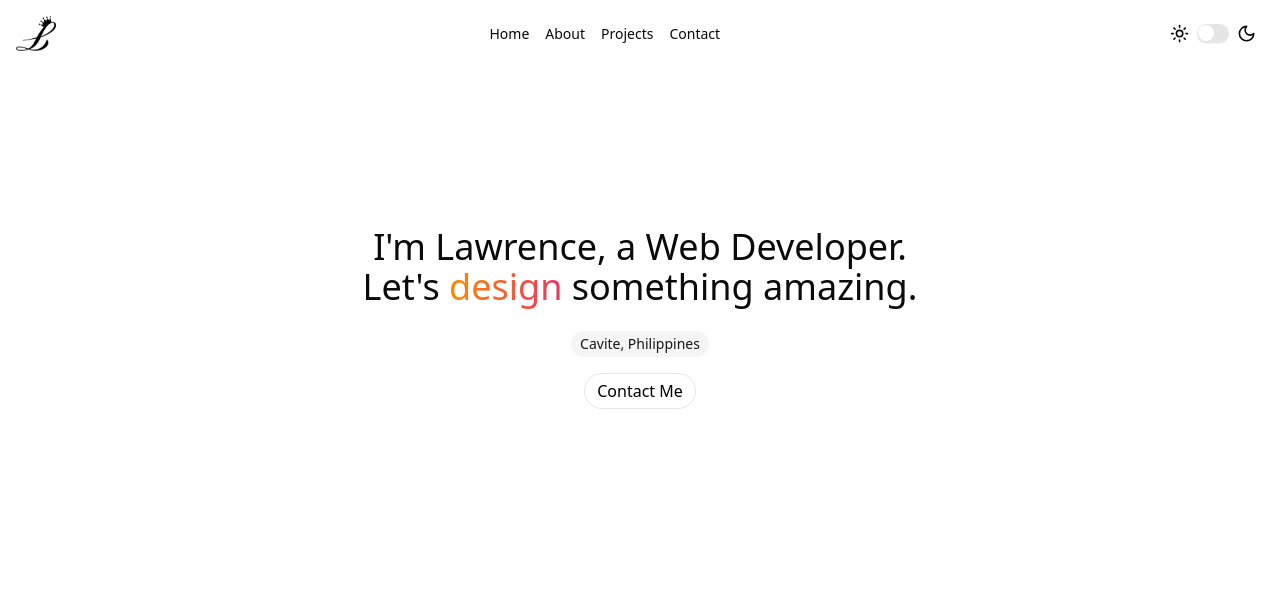
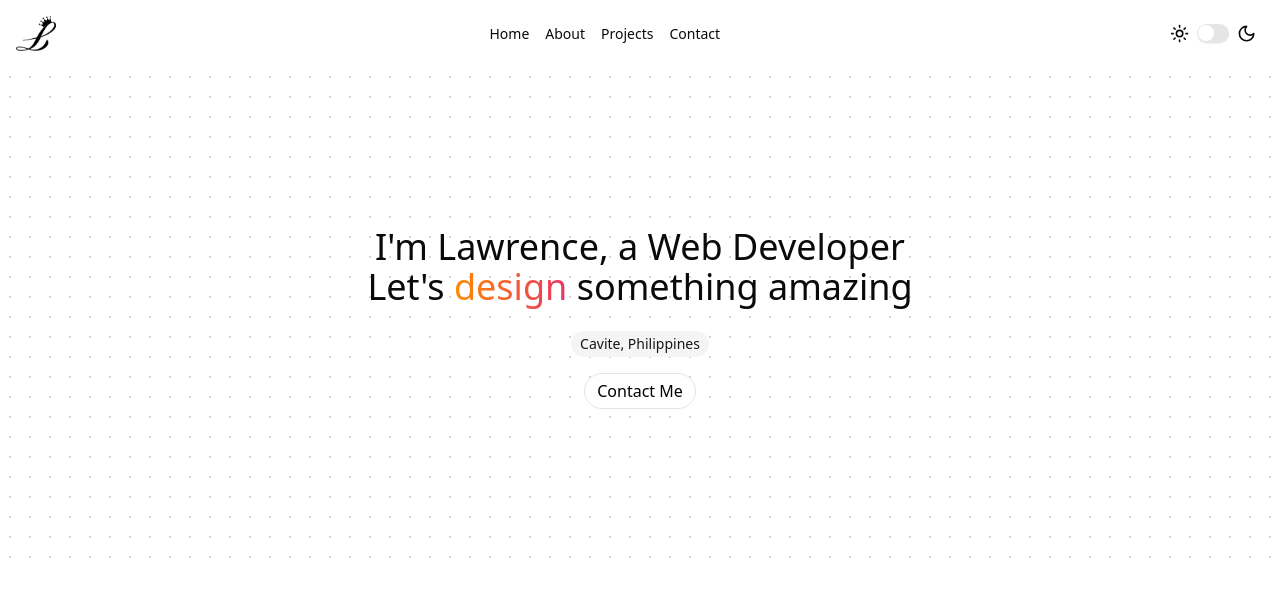
Before and after one commit to las-qwerty/personal-portfolio, a Next.js app: page / in a window 1280 px wide. Shown: the top 596 px of the page. Built offline with nearby package versions, Linux system fonts and the light colour scheme.

Commit message:
update background

```diff
--- a/package.json
+++ b/package.json
@@ -14,15 +14,19 @@
     "@radix-ui/react-navigation-menu": "^1.2.6",
     "@radix-ui/react-slot": "^1.2.0",
     "@radix-ui/react-switch": "^1.1.4",
+    "@tsparticles/react": "^3.0.0",
     "class-variance-authority": "^0.7.1",
     "clsx": "^2.1.1",
     "framer-motion": "^12.6.3",
     "lucide-react": "^0.487.0",
+    "motion": "^12.6.5",
     "next": "^15.3.0",
     "next-themes": "^0.4.6",
     "react": "^19.1.0",
     "react-dom": "^19.1.0",
+    "react-particles": "^2.12.2",
     "tailwind-merge": "^3.2.0",
+    "tsparticles-slim": "^2.12.0",
     "tw-animate-css": "^1.2.5"
   },
   "devDependencies": {
--- a/src/app/layout.tsx
+++ b/src/app/layout.tsx
@@ -1,7 +1,6 @@
 import type { Metadata } from "next";
 import "./globals.css";
 import { ThemeProvider } from "@/components/theme-provider";
-import { ModeToggle } from "@/components/mode-toggle";
 
 export const metadata: Metadata = {
   title: "Lawrence A-J Soriano",
--- /dev/null
+++ b/src/components/dot-background.tsx
@@ -0,0 +1,18 @@
+import { cn } from "@/lib/utils";
+import React, { ReactNode } from "react";
+
+export function DotBackground({ children }: { children: ReactNode }) {
+  return (
+    <div className="relative flex h-auto w-full items-center justify-center wrap-anywhere">
+      <div
+        className={cn(
+          "absolute inset-0",
+          "[background-size:20px_20px]",
+          "[background-image:radial-gradient(#d4d4d4_1px,transparent_1px)]",
+          "dark:[background-image:radial-gradient(#404040_1px,transparent_1px)]",
+        )}
+      />
+      {children}
+    </div>
+  );
+}
--- a/src/pages/Content.tsx
+++ b/src/pages/Content.tsx
@@ -6,6 +6,7 @@ import { motion } from 'framer-motion';
 import { Badge } from "@/components/ui/badge";
 import { Button } from '@/components/ui/button';
 import { ArrowRightIcon } from '@radix-ui/react-icons';
+import { DotBackground } from '@/components/dot-background';
 import Link from 'next/link';
 
 export default function Content() {
@@ -24,10 +25,12 @@ export default function Content() {
     return () => clearInterval(interval); // Cleanup on unmount
   }, []);
   return (
+
       <main className="flex flex-col items-center justify-center h-auto">
-      <div className="flex flex-col items-center justify-center pt-20 md:pt-40 pb-20 md:pb-40">
+        <DotBackground>
+        <div className="flex flex-col items-center justify-center w-7xl pt-20 md:pt-40 pb-20 md:pb-40 z-10">
           <h1 className="text-4xl font-medium font-roboto text-center md:text-center">
-          I'm Lawrence, a Web Developer.
+            I'm Lawrence, a Web Developer
           </h1>
           <div className="text-4xl font-medium font-roboto h-12 overflow-hidden text-center md:text-center">
             <AnimatePresence mode="wait">
@@ -43,7 +46,7 @@ export default function Content() {
                 }}
                 exit={{ y: 40, opacity: 0 }}
                 transition={{ duration: 0.5 }}
-            >{currentWord} </motion.span>something amazing.</p>
+              >{currentWord} </motion.span>something amazing</p>
             </AnimatePresence>
           </div>
           <div>
@@ -67,11 +70,8 @@ export default function Content() {
             </motion.div>
           </div>
         </div>
-      <section className="flex flex-col gap-12 py-4 px-4 md:px-0">
-            <div className="grid w-full auto-rows-[22rem] grid-cols-3 gap-4 md:grid-cols-3 lg:grid-cols-4">
+        </DotBackground>
+      </main>
 
-            </div>
-      </section>
-    </main>
   );
 }
--- a/src/pages/Header.tsx
+++ b/src/pages/Header.tsx
@@ -45,7 +45,7 @@ export default function Header() {
   ];
 
   return (
-    <header className="relative sticky top-0 z-50 backdrop-blur-sm bg-background/80">
+    <header className="sticky top-0 z-50 backdrop-blur-sm bg-background/80">
       <nav className="flex justify-between items-center p-4 max-w-7xl mx-auto">
         {/* Mobile Hamburger */}
         <Button
```
Also changed, not shown: 1 other file (tests, documents, lock files or other folders). Lines whose indentation alone changed are shown as unchanged.
